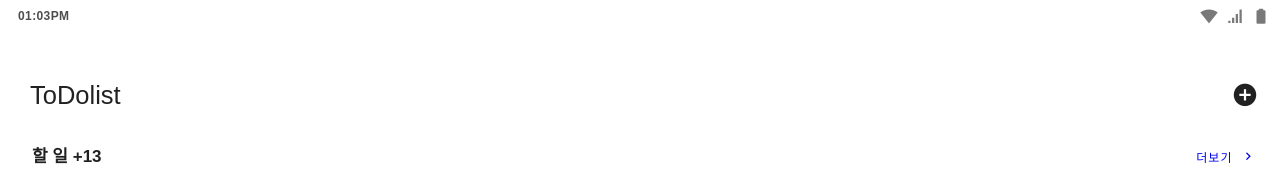
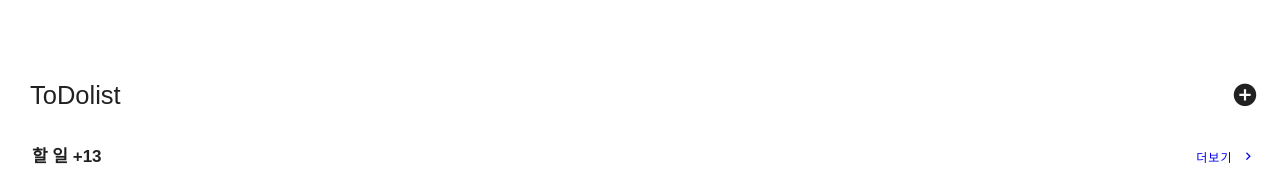
Before and after one commit to eolLeongTtungTtang/todo, a Vue app in the folder client/: page / in a window 1280 px wide. Shown: the top 174 px of the page. Built offline with nearby package versions, Linux system fonts and the light colour scheme.

Commit message:
[FE] fix(삭제): system-bar 삭제

```diff
--- a/client/src/components/TodoModal.vue
+++ b/client/src/components/TodoModal.vue
@@ -97,11 +97,11 @@
         <base-divider thickness="1" />
 
         <span class="spanTitle">중요도</span>
-        <v-radio-group v-model="selected" inline hide-details>
+        <v-radio-group v-model="selectedPriority" inline hide-details>
           <v-radio
             v-for="(radio, index) in radioOptions"
             :key="index"
-            :value="radio.value"
+            :value="radio.priority"
             :color="radio.color"
             :class="radio.class"
           ></v-radio>
@@ -121,12 +121,12 @@
           <base-button
             action="confirm"
             variant="plain"
-            @click="dialog = false"
+            @click="confirmAddTodo"
           ></base-button>
           <base-button
             action="cancel"
             variant="plain"
-            @click="dialog = false"
+            @click="cancelTodo"
           ></base-button>
         </div>
       </template>
@@ -149,11 +149,11 @@ const props = defineProps({
   },
 });
 
-const selected = ref("");
+const selectedPriority = ref(null);
 const radioOptions = [
-  { value: 1, color: "red", class: "radio-red" },
-  { value: 2, color: "blue", class: "radio-blue" },
-  { value: 3, color: "yellow", class: "radio-yellow" },
+  { priority: 1, color: "red", class: "radio-red" },
+  { priority: 2, color: "blue", class: "radio-blue" },
+  { priority: 3, color: "yellow", class: "radio-yellow" },
 ];
 
 const dialog = ref(false);
@@ -199,6 +199,21 @@ watch(selectedDate, (newTime) => {
   console.log("시간 변경: ", newTime);
   timePickerModal.value = false;
 });
+
+const confirmAddTodo = (data) => {
+  // 할일 추가 api 호출
+  resetModalData();
+};
+
+const cancelTodo = () => {
+  resetModalData();
+};
+
+const resetModalData = () => {
+  dialog.value = false;
+  selectedDate.value = new Date();
+  selectedTime.value = null;
+};
 </script>
 
 <style scoped>
--- a/client/src/layouts/TheHeader.vue
+++ b/client/src/layouts/TheHeader.vue
@@ -1,19 +1,5 @@
 <template>
   <v-container class="headContainer" :style="{ backgroundColor: headerColor }">
-    <v-system-bar :style="{ backgroundColor: headerColor }">
-      <div class="timeDiv">
-        <span class="ms-2"
-          >{{ formattedHour }}:{{ formattedMinutes }}{{ period }}</span
-        >
-      </div>
-
-      <div>
-        <v-icon icon="mdi-wifi-strength-4"></v-icon>
-        <v-icon icon="mdi-signal" class="ms-2"></v-icon>
-        <v-icon icon="mdi-battery" class="ms-2"></v-icon>
-      </div>
-    </v-system-bar>
-
     <div class="headerContent">
       <template v-if="route.path === '/'">
         <h2>ToDolist</h2>
@@ -66,31 +52,6 @@ const addbtnShow = computed(() => {
     ? "hidden"
     : "visible";
 });
-
-// 현재 시간 설정
-const now = ref(new Date());
-const formattedHour = computed(() => {
-  const hours = now.value.getHours();
-  return String(hours > 12 ? hours - 12 : hours || 12).padStart(2, "0");
-});
-const formattedMinutes = computed(() =>
-  String(now.value.getMinutes()).padStart(2, "0")
-);
-const period = computed(() => (now.value.getHours() >= 12 ? "PM" : "AM"));
-
-const updateTime = () => {
-  now.value = new Date();
-};
-
-let timer = null;
-onMounted(() => {
-  updateTime();
-  timer = setInterval(updateTime, 1000);
-});
-
-onUnmounted(() => {
-  clearInterval(timer);
-});
 </script>
 
 <style scoped>
@@ -112,7 +73,7 @@ h2 {
 .headContainer {
   padding-left: 30px;
   padding-bottom: 10px;
-  height: 100px;
+  height: 124px;
   display: flex;
   justify-content: space-between;
   align-items: flex-end;
```
